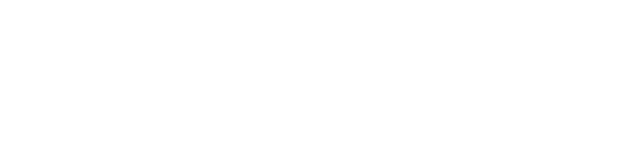
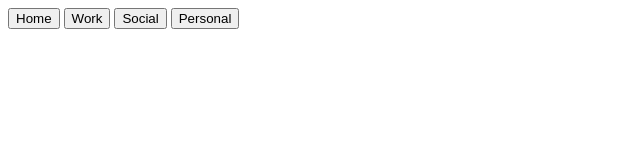
Before and after one commit to sdhinsa11/To-Do-List, a website built with webpack: page src/index.html in a window 1280 px wide. Shown: the whole page, without its empty margins (0-640 px from the left). Built offline with nearby package versions, Linux system fonts and the light colour scheme.

Commit message:
put it all in steps

```diff
--- a/src/index.html
+++ b/src/index.html
@@ -6,6 +6,16 @@
     <title>To Do List</title>
 </head>
 <body>
+    <div>
+        <nav id="nav">
+            <button class = "tabs" id = "defaultOpen">Home</button>
+            <button class = "tabs" id = "work">Work</button>
+            <button class = "tabs" id = "social">Social</button>
+            <button class = "tabs" id = "personal">Personal</button>
+        </nav>
+
+
+    </div>
 
 </body>
 </html>
--- a/src/index.js
+++ b/src/index.js
@@ -1,4 +1,5 @@
-alert("this is start of to do list");
+
+//use factory for dynamically creating the to do list
 
 // need a class module for the actual to do list
 // need a page for the default where they see all the to-do lists
@@ -7,3 +8,18 @@ alert("this is start of to do list");
 
 // the above will keep the tabs constant but what is displayed will change so we need different files for that
 // THIS IS combining the restaurant project, the library and the organization of tic tac toe
+
+
+function Task(title, description, date, section){
+
+
+}
+
+
+// 3 sections
+// work, health, personal
+// create a to do when click the plus button (like in library)
+// have a list of the object created, and list for the other three, put them in there pages and yeah, write the code for the other pages in there but clal it in here
+//first get the default page done nicely then you'll be able to add things for the other pages
+// each to do should have title, desc, notes, date and what section its in and a delete button
+// show it as the title first and date then when you click on it it should expand
```
